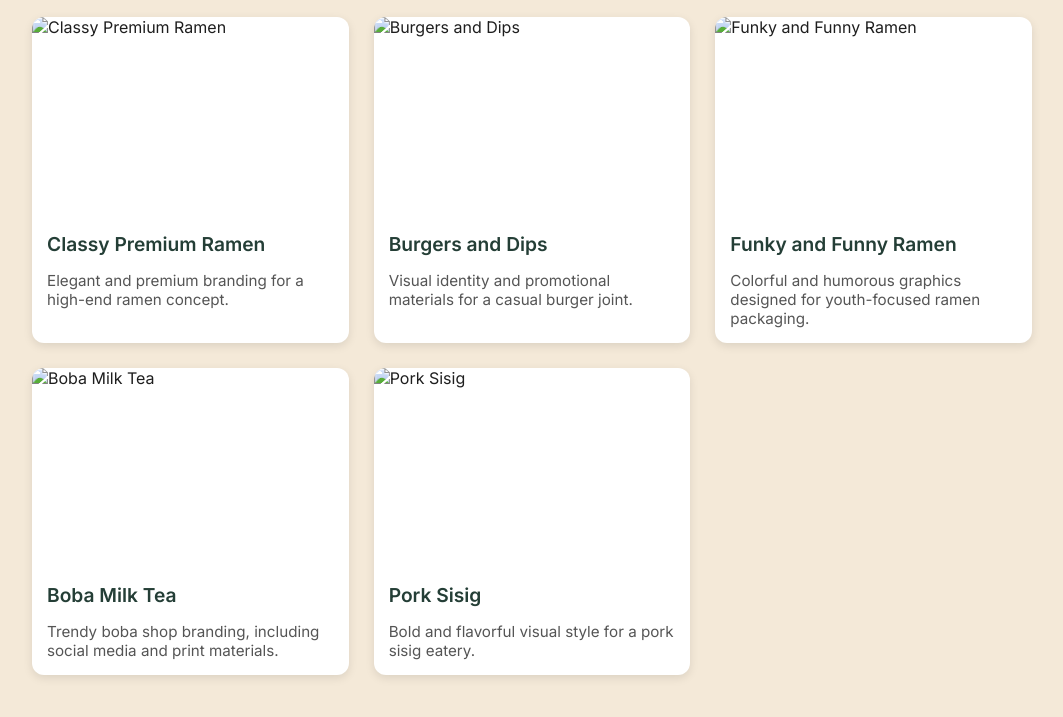
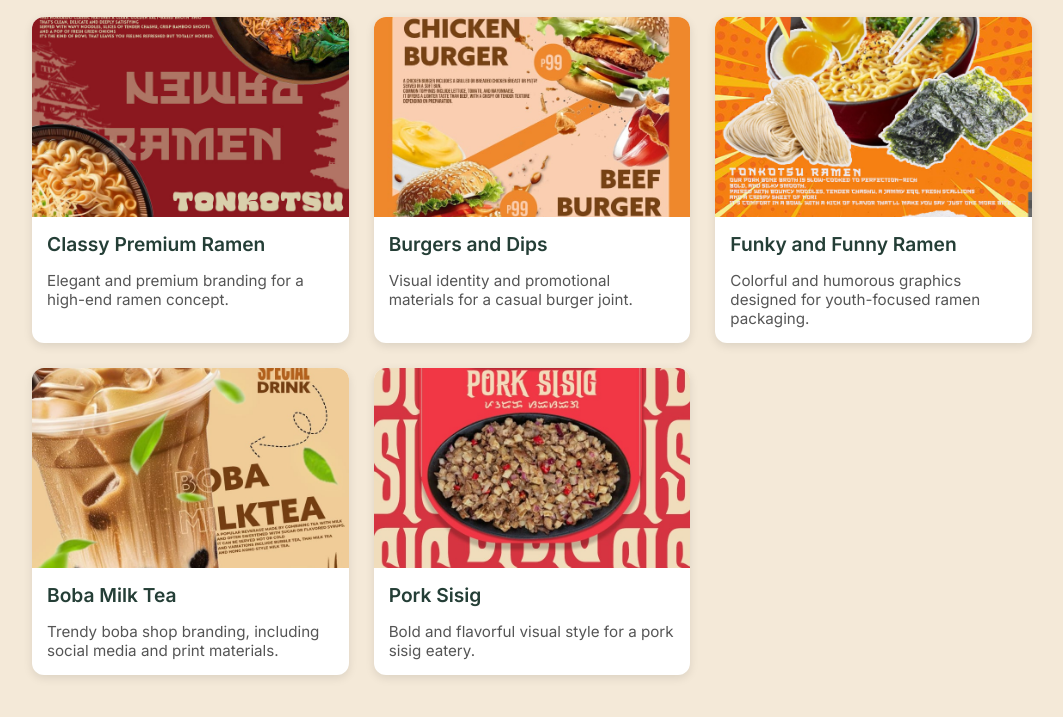
Before and after one commit to JeyzCodesnDesigns/graphics-portfolio, a plain HTML site: page index.html in a window 1280 px wide. Shown: the part 659-1376 px from the top of the page, without its empty margins (108-1171 px from the left). Drawn offline with nearby package versions, Linux system fonts and the light colour scheme.

Commit message:
Update index.html

```diff
--- a/index.html
+++ b/index.html
@@ -147,27 +147,27 @@
     <h2>My Projects</h2>
     <div class="projects-grid">
       <div class="project">
-        <img src="img/project1.jpg" alt="Classy Premium Ramen" />
+        <img src="project1.jpg" alt="Classy Premium Ramen" />
         <h3>Classy Premium Ramen</h3>
         <p>Elegant and premium branding for a high-end ramen concept.</p>
       </div>
       <div class="project">
-        <img src="img/project2.jpg" alt="Burgers and Dips" />
+        <img src="project2.jpg" alt="Burgers and Dips" />
         <h3>Burgers and Dips</h3>
         <p>Visual identity and promotional materials for a casual burger joint.</p>
       </div>
       <div class="project">
-        <img src="img/project3.jpg" alt="Funky and Funny Ramen" />
+        <img src="project3.jpg" alt="Funky and Funny Ramen" />
         <h3>Funky and Funny Ramen</h3>
         <p>Colorful and humorous graphics designed for youth-focused ramen packaging.</p>
       </div>
       <div class="project">
-        <img src="img/project4.jpg" alt="Boba Milk Tea" />
+        <img src="project4.jpg" alt="Boba Milk Tea" />
         <h3>Boba Milk Tea</h3>
         <p>Trendy boba shop branding, including social media and print materials.</p>
       </div>
       <div class="project">
-        <img src="img/project5.jpg" alt="Pork Sisig" />
+        <img src="project5.jpg" alt="Pork Sisig" />
         <h3>Pork Sisig</h3>
         <p>Bold and flavorful visual style for a pork sisig eatery.</p>
       </div>
```
